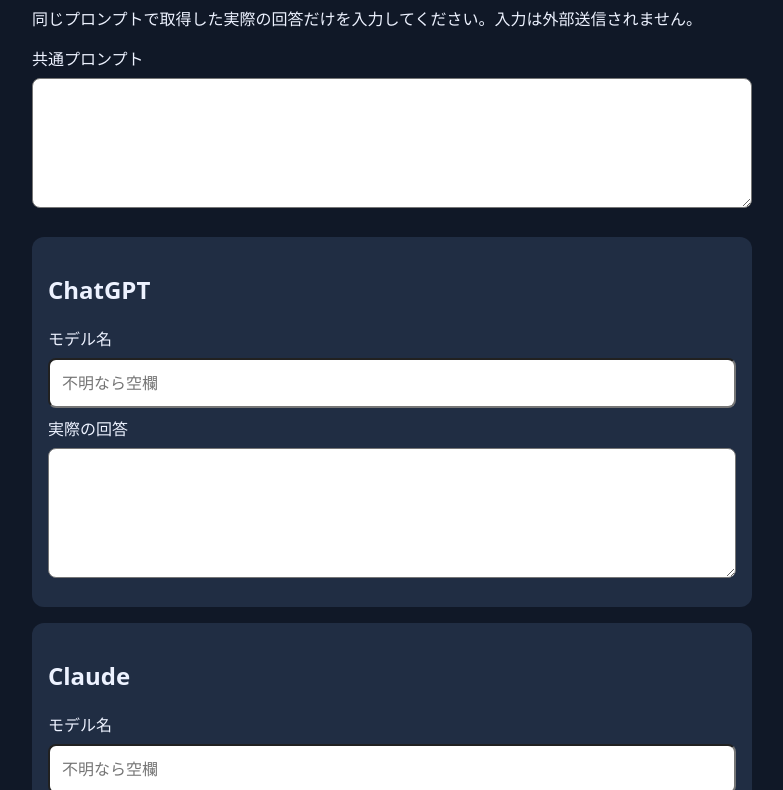
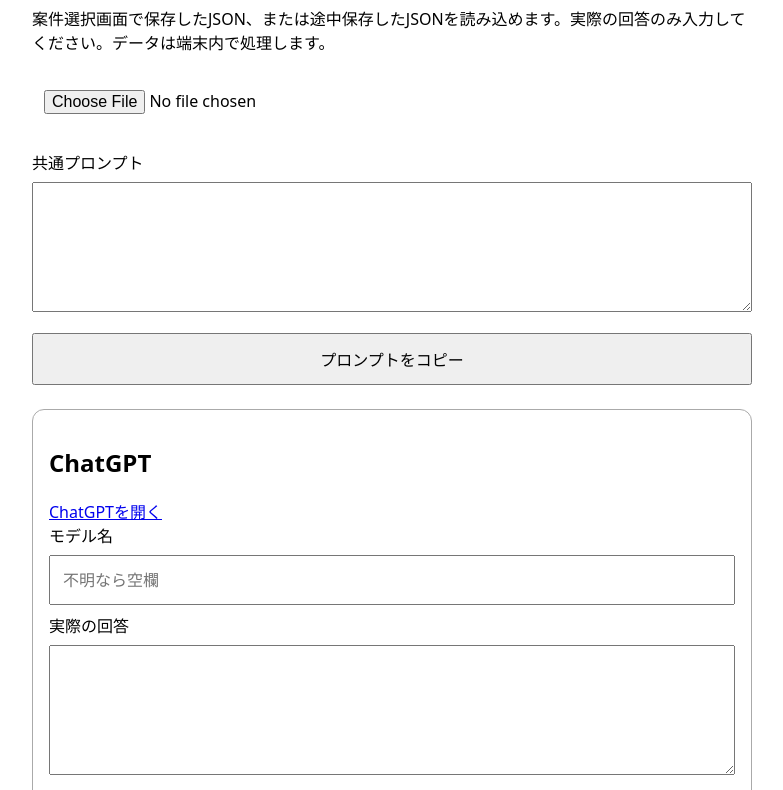
Before and after one commit to ai-tsukaiwake-lab/ai-employee-lab, a plain HTML site: page comparison_intake.html in a window 1280 px wide. Shown: the part 103-893 px from the top of the page, without its empty margins (248-1031 px from the left). Drawn offline with Linux system fonts and the light colour scheme.

Commit message:
Add files via upload

```diff
--- a/comparison_intake.html
+++ b/comparison_intake.html
@@ -1,5 +1,9 @@
-<!doctype html><html lang="ja"><meta charset="utf-8"><meta name="viewport" content="width=device-width,initial-scale=1"><title>AI比較実験入力</title><style>body{font:16px system-ui;background:#101827;color:#edf2ff;max-width:720px;margin:auto;padding:20px}textarea,input,button{box-sizing:border-box;width:100%;font:inherit;padding:12px;margin:8px 0;border-radius:8px}textarea{min-height:130px}section{background:#202d43;padding:16px;margin:16px 0;border-radius:12px}button{background:#c6dbff;color:#14223a;border:0}label{display:block}</style><h1>AI比較実験入力</h1><p>同じプロンプトで取得した実際の回答だけを入力してください。入力は外部送信されません。</p><form id="f"><label>共通プロンプト<textarea id="prompt" required></textarea></label><div id="providers"></div><button type="submit">比較データを保存</button></form><p id="status" role="status"></p><script>
-const names=['ChatGPT','Claude','Gemini']; const root=document.getElementById('providers'); for(const name of names){const s=document.createElement('section');s.innerHTML=`<h2>${name}</h2><label>モデル名<input id="${name}Model" placeholder="不明なら空欄"></label><label>実際の回答<textarea id="${name}Answer"></textarea></label>`;root.append(s)}
-function build(prompt,responses){if(!prompt.trim())throw Error('プロンプトを入力してください');return {prompt,responses:responses.filter(r=>r.answer.trim())};}
-document.getElementById('f').addEventListener('submit',e=>{e.preventDefault();try{const data=build(document.getElementById('prompt').value,names.map(provider=>({provider,model:document.getElementById(provider+'Model').value,answer:document.getElementById(provider+'Answer').value})));const url=URL.createObjectURL(new Blob([JSON.stringify(data,null,2)],{type:'application/json'}));const a=document.createElement('a');a.href=url;a.download='comparison_input.json';a.click();setTimeout(()=>URL.revokeObjectURL(url),1000);document.getElementById('status').textContent=`${data.responses.length}/3件を保存。未入力は未取得として扱います。`;}catch(e){document.getElementById('status').textContent=e.message}});
+<!doctype html><html lang="ja"><meta charset="utf-8"><meta name="viewport" content="width=device-width,initial-scale=1"><title>AI比較実験入力</title><style>body{font:16px system-ui;max-width:720px;margin:auto;padding:20px}textarea,input,button{box-sizing:border-box;width:100%;font:inherit;padding:12px;margin:8px 0}textarea{min-height:130px}section{border:1px solid #aaa;padding:16px;margin:16px 0;border-radius:12px}label{display:block}</style><h1>AI比較実験入力</h1><p>案件選択画面で保存したJSON、または途中保存したJSONを読み込めます。実際の回答のみ入力してください。データは端末内で処理します。</p><input type="file" id="import" accept=".json,.txt"><p id="status" role="status"></p><form id="f"><label>共通プロンプト<textarea id="prompt" required></textarea></label><button type="button" id="copy">プロンプトをコピー</button><div id="providers"></div><button type="submit">比較データを保存</button></form><script>
+const names=['ChatGPT','Claude','Gemini'];const $=id=>document.getElementById(id);const links=['https://chatgpt.com/','https://claude.ai/','https://gemini.google.com/'];
+for(const [i,name] of names.entries()){const s=document.createElement('section');s.innerHTML=`<h2>${name}</h2><a href="${links[i]}" target="_blank" rel="noopener noreferrer">${name}を開く</a><label>モデル名<input id="${name}Model" placeholder="不明なら空欄"></label><label>実際の回答<textarea id="${name}Answer"></textarea></label>`;$('providers').append(s)}
+function validate(d){if(!d||typeof d.prompt!=='string'||!d.prompt.trim()||d.prompt.length>12000||!Array.isArray(d.responses)||d.responses.length>3)throw Error('不正な比較データ');const seen=new Set();for(const r of d.responses){if(!r||!names.includes(r.provider)||seen.has(r.provider)||typeof r.answer!=='string'||!r.answer.trim()||r.answer.length>100000||(r.model!=null&&typeof r.model!=='string'))throw Error('不正な回答');seen.add(r.provider)}return d}
+function build(prompt,responses){return validate({prompt,responses:responses.filter(r=>r.answer.trim())})}
+let version=0;$('import').onchange=async()=>{const v=++version;try{const f=$('import').files[0];if(!f||f.size>2000000)throw Error('ファイルが大きすぎます');const d=validate(JSON.parse(await f.text()));if(v!==version)return;if(($('prompt').value.trim()||names.some(n=>$(n+'Answer').value||$(n+'Model').value))&&!confirm('現在の入力を置き換えますか？'))return;$('prompt').value=d.prompt;for(const n of names){const r=d.responses.find(r=>r.provider===n);$(n+'Model').value=r?.model||'';$(n+'Answer').value=r?.answer||''}$('status').textContent=d.responses.length+'/3件を読み込みました'}catch(e){if(v===version)$('status').textContent=e.message}};
+$('copy').onclick=async()=>{try{await navigator.clipboard.writeText($('prompt').value);$('status').textContent='コピーしました'}catch(e){$('prompt').focus();$('prompt').select();$('status').textContent='選択した文章を手動でコピーしてください'}};
+$('f').onsubmit=e=>{e.preventDefault();try{const d=build($('prompt').value,names.map(provider=>({provider,model:$(provider+'Model').value,answer:$(provider+'Answer').value})));const url=URL.createObjectURL(new Blob([JSON.stringify(d,null,2)],{type:'application/json'}));const a=document.createElement('a');a.href=url;a.download='comparison_input.json';a.click();setTimeout(()=>URL.revokeObjectURL(url),1000);$('status').textContent=d.responses.length+'/3件を保存しました'}catch(e){$('status').textContent=e.message}};
 </script></html>
```
